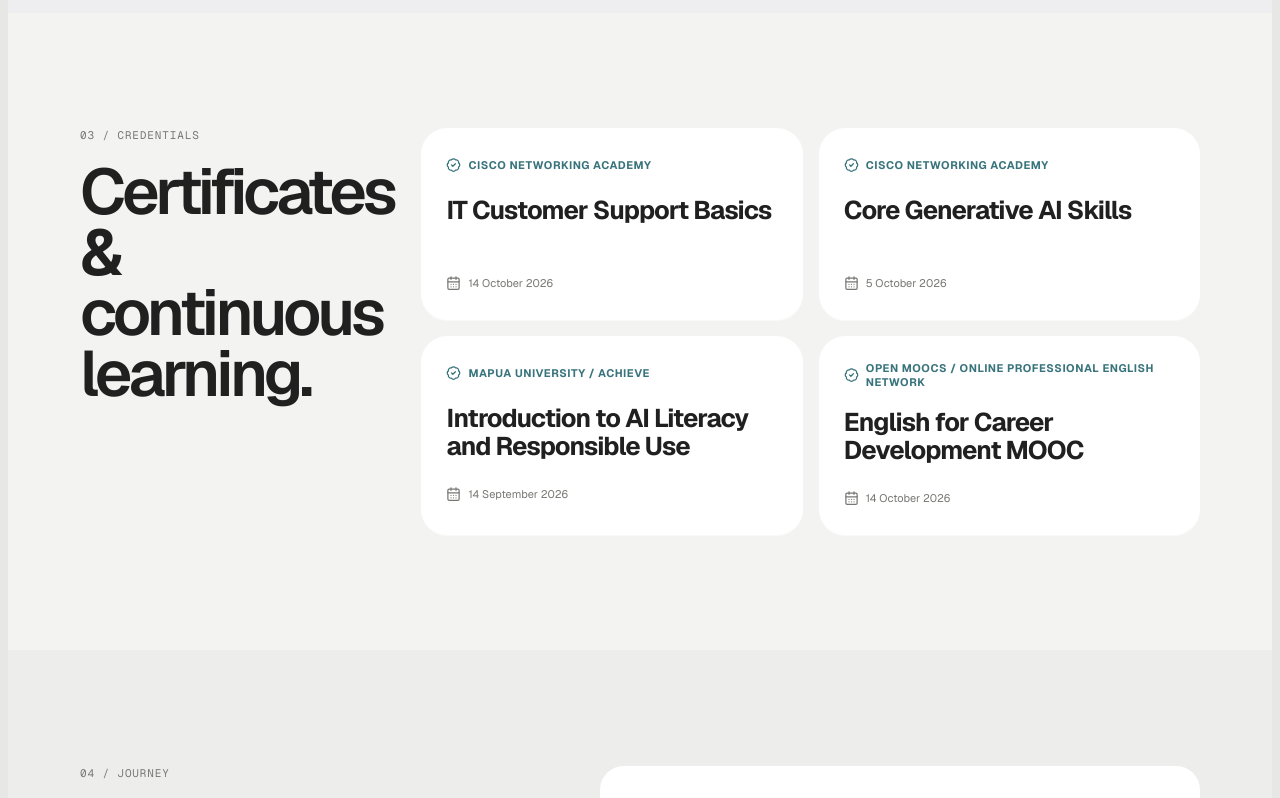
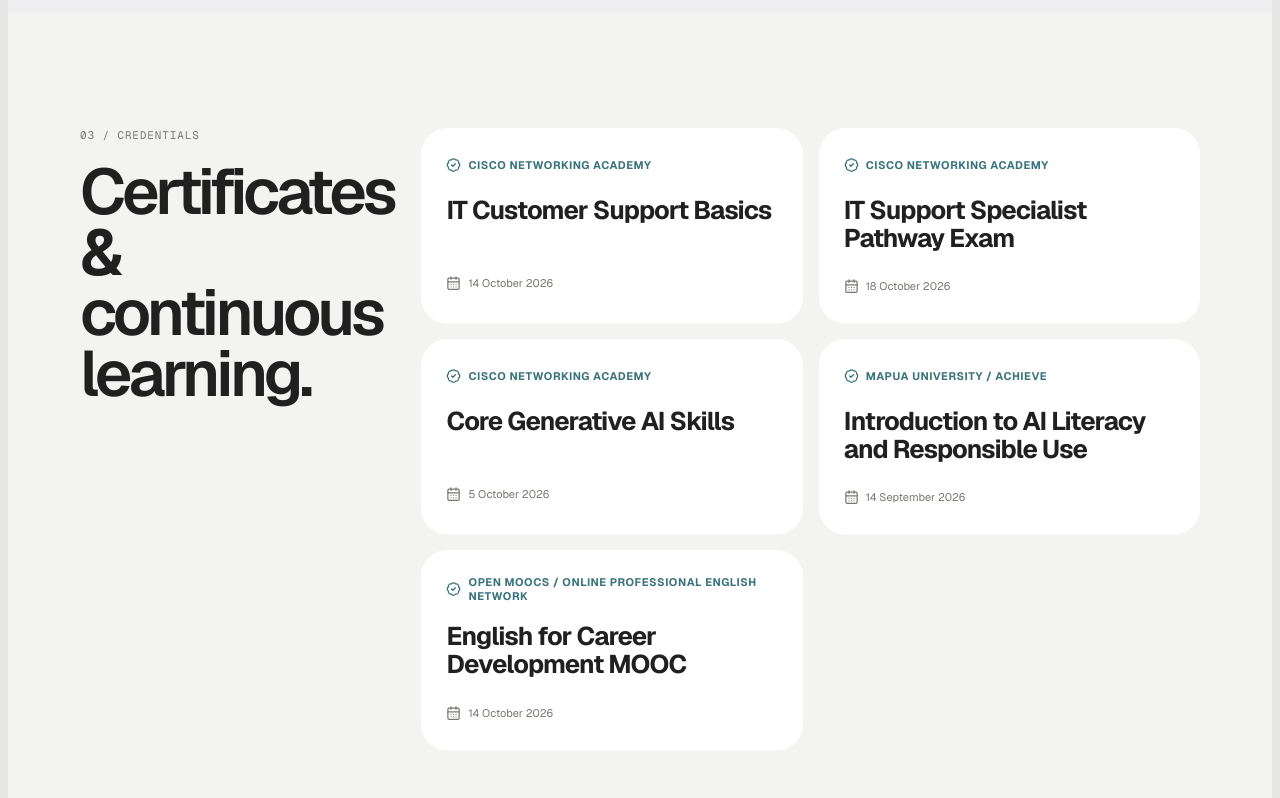
Before and after one commit to Angelo55/angelo-portfolio, a Next.js app: page / in a window 1280 px wide. Shown: the part 3560-4358 px from the top of the page. Built offline with nearby package versions, Linux system fonts and the light colour scheme.

Commit message:
Add Cisco Pathway Exam certificate and refine chat layout

```diff
--- a/src/app/globals.css
+++ b/src/app/globals.css
@@ -349,11 +349,11 @@
 .chatBackdrop{position:fixed;inset:0;z-index:0;background:#15211c18;backdrop-filter:blur(5px);-webkit-backdrop-filter:blur(5px)}
 .chatbot{isolation:isolate}
 .chatLauncher{position:relative;z-index:1}
-.chatPanel{position:absolute;z-index:1;grid-template-rows:auto minmax(0,1fr) auto auto auto;max-height:min(680px,calc(100dvh - 96px));backdrop-filter:blur(18px);-webkit-backdrop-filter:blur(18px)}
+.chatPanel{position:absolute;z-index:1;width:min(420px,calc(100vw - 48px));height:min(610px,calc(100dvh - 108px));grid-template-rows:auto minmax(0,1fr) auto auto auto auto;max-height:calc(100dvh - 108px);backdrop-filter:blur(18px);-webkit-backdrop-filter:blur(18px)}
 .chatHeader{min-height:66px}
 .chatHeader>div{min-width:0}
 .chatHeader h2{white-space:nowrap;overflow:hidden;text-overflow:ellipsis}
-.chatMessages{max-height:none;min-height:96px;scrollbar-width:thin;overscroll-behavior:contain}
+.chatMessages{max-height:none;min-height:0;scrollbar-width:thin;overscroll-behavior:contain}
 .chatMessage{white-space:pre-line}
 .chatMessageRow{display:flex;align-items:flex-end;gap:7px;max-width:95%}
 .chatMessageRow.user{justify-content:flex-end;align-self:end;margin-left:auto}
@@ -399,7 +399,8 @@
 [data-theme="dark"] .profileCard,[data-theme="dark"] .certificateCard,[data-theme="dark"] .iconButton,[data-theme="dark"] .social a{color:var(--ink);background:var(--surface);border-color:#ffffff18;box-shadow:0 8px 22px #0005}
 [data-theme="dark"] .projectSnapshot figcaption{background:#ffffff0a}
 [data-theme="dark"] .projectDialogActions .btnSecondary{color:#b8e2dc;background:#173537}
-@media(max-width:700px){.chatBackdrop{background:#0e111280}.chatPanel{right:-2px;width:min(410px,calc(100vw - 28px));max-height:calc(100dvh - 82px);border-radius:22px}.chatMessages{padding:13px}.chatActions{padding-inline:13px}.chatResourceList{padding-inline:13px}.chatFooterActions{padding-inline:12px}.chatFooterActions>span{max-width:150px;text-align:right}.chatDialogActions{align-items:stretch;flex-direction:column}.chatDialogActions .btn,.chatDialogActions .textLink{width:100%}}
+@media(max-width:700px){.chatBackdrop{background:#0e111280}.chatPanel{right:-2px;width:min(410px,calc(100vw - 28px));height:min(610px,calc(100dvh - 82px));max-height:calc(100dvh - 82px);border-radius:22px}.chatMessages{padding:13px}.chatActions{padding-inline:13px}.chatResourceList{padding-inline:13px}.chatFooterActions{padding-inline:12px}.chatFooterActions>span{max-width:150px;text-align:right}.chatDialogActions{align-items:stretch;flex-direction:column}.chatDialogActions .btn,.chatDialogActions .textLink{width:100%}}
+@media(max-height:540px){.chatActions{flex-wrap:nowrap;overflow-x:auto;scrollbar-width:thin;overscroll-behavior-inline:contain}.chatActions a,.chatActions button{flex:0 0 auto}}
 @media(prefers-reduced-motion:reduce){.chatBackdrop,.chatResource,.chatReset{transition:none!important}.chatResource:hover{transform:none}.chatBackdrop{backdrop-filter:none;-webkit-backdrop-filter:none}}
 
 /* Categorized, informational skills */
--- a/src/components/certificate-gallery.tsx
+++ b/src/components/certificate-gallery.tsx
@@ -16,6 +16,18 @@
     verification: "The certificate includes a Cisco Networking Academy verified badge and a QR verification mark.",
     preview: "/images/certificates/it-customer-support-basics.webp",
     document: "/documents/certificates/it-customer-support-basics.pdf",
+    tone: "cisco-support",
+  },
+  {
+    id: "it-support-specialist-pathway-exam",
+    title: "IT Support Specialist Pathway Exam",
+    issuer: "Cisco Networking Academy",
+    date: "18 October 2026",
+    type: "Certificate of completion - pathway exam",
+    credentialId: "87af25c7-d8fe-4579-a351-fe71b42ee861",
+    verification: "The original certificate includes a QR verification mark and certificate ID.",
+    preview: "/images/certificates/it-support-specialist-pathway-exam.webp",
+    document: "/documents/certificates/it-support-specialist-pathway-exam.pdf",
     tone: "cisco-support",
   },
   {
```
Also changed, not shown: src/lib/chatbot-knowledge.ts (+1 -1 lines), public/images/certificates/it-support-specialist-pathway-exam.webp (added), 4 other files (tests, documents, lock files or other folders).
